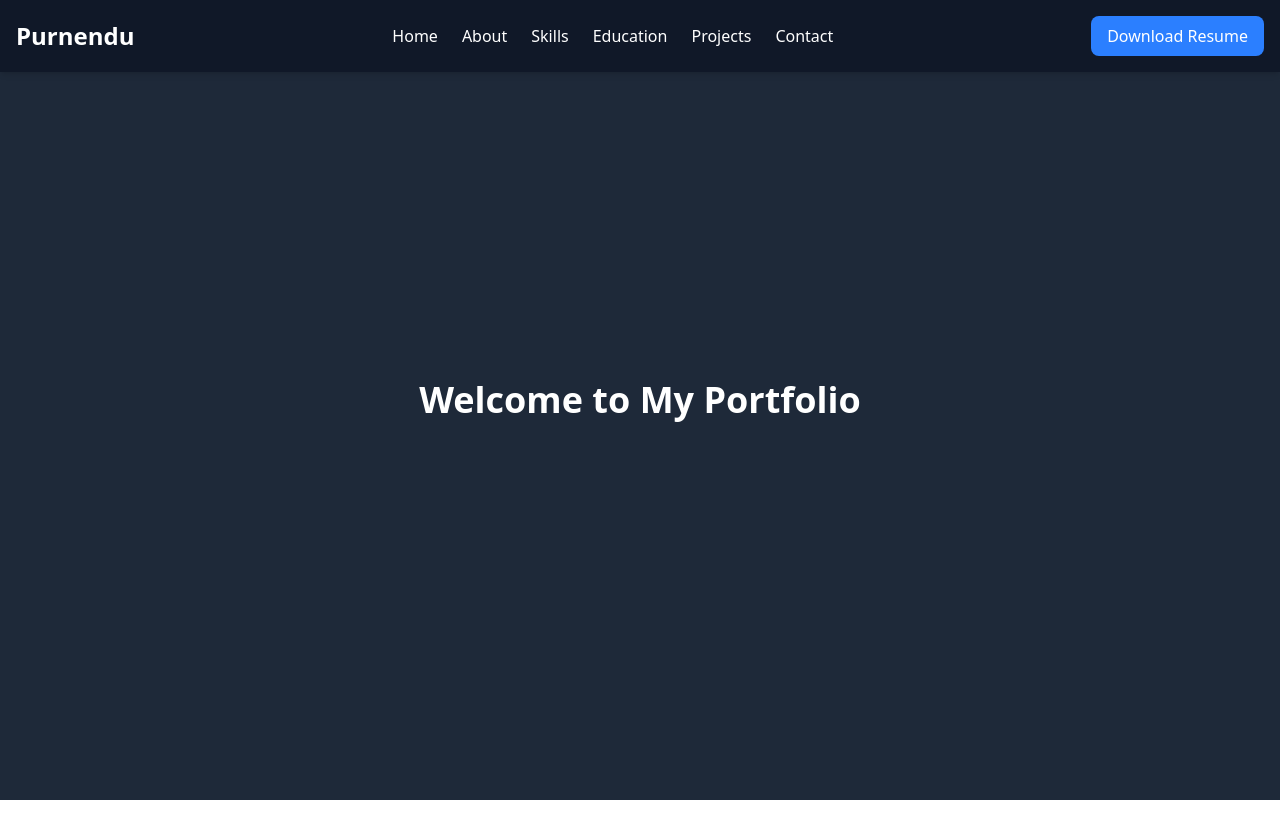
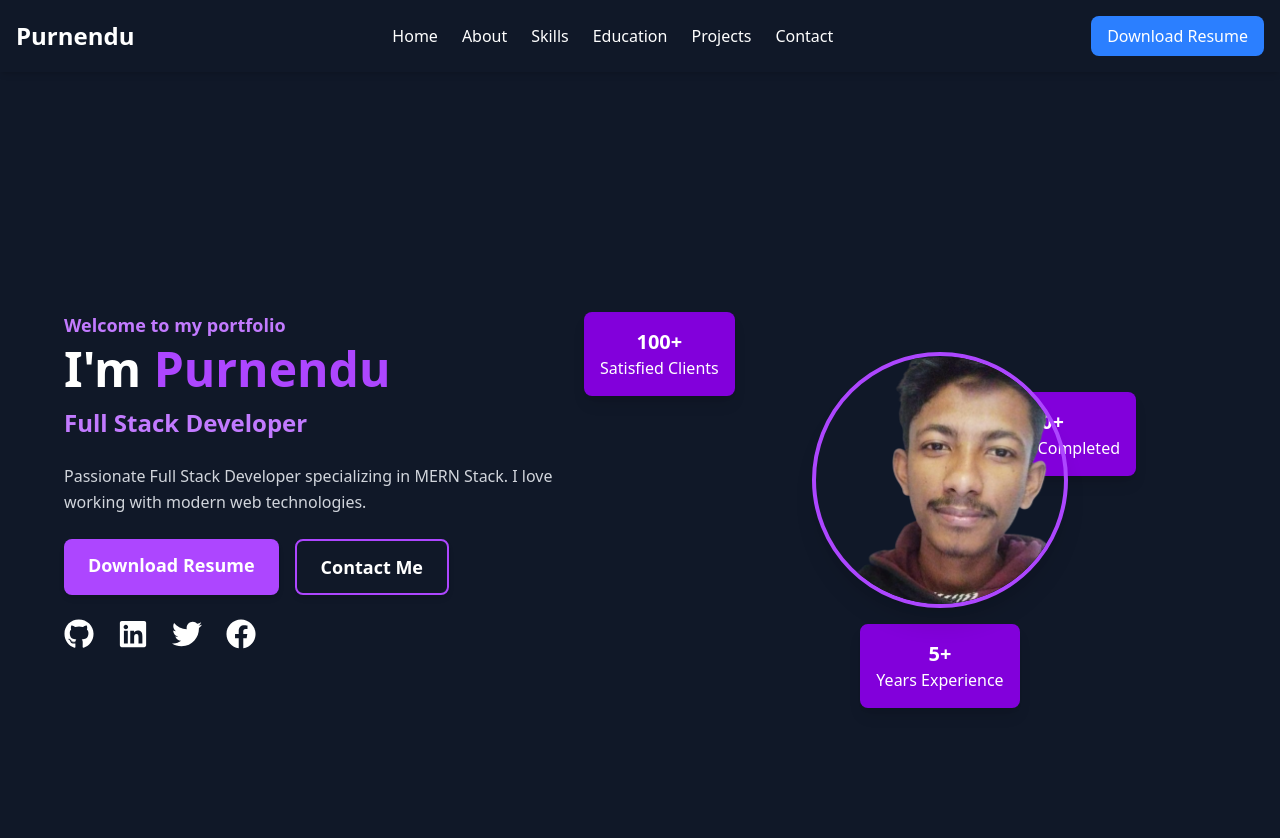
Before and after one commit to Purnendu-sarkar/my-portfolio, a React (Vite) app: page / in a window 1280 px wide. Shown: the top 838 px of the page. Before the commit the page ends 800 px from the top, so only its background shows below. Built offline with nearby package versions, Linux system fonts and the light colour scheme.

Commit message:
Added Hero section with animations and social links

```diff
--- a/package.json
+++ b/package.json
@@ -11,8 +11,10 @@
   },
   "dependencies": {
     "@tailwindcss/vite": "^4.0.3",
+    "framer-motion": "^12.4.0",
     "react": "^19.0.0",
     "react-dom": "^19.0.0",
+    "react-icons": "^5.4.0",
     "react-router": "^7.1.5",
     "react-router-dom": "^7.1.5",
     "tailwindcss": "^4.0.3"
--- a/src/App.jsx
+++ b/src/App.jsx
@@ -1,12 +1,22 @@
 import { Route, Routes } from "react-router";
 import Root from "./Layout/Root";
 import Home from "./Pages/Home";
+import About from "./Pages/About";
+import Skills from "./Pages/Skills";
+import Education from "./Pages/Education";
+import Projects from "./Pages/Projects";
+import Contact from "./Pages/Contact";
 
 function App() {
   return (
     <Routes>
       <Route path="/" element={<Root></Root>}>
         <Route index element={<Home></Home>}></Route>
+        <Route path="/about" element={<About></About>}></Route>
+        <Route path="/skills" element={<Skills></Skills>}></Route>
+        <Route path="/education" element={<Education></Education>}></Route>
+        <Route path="/projects" element={<Projects></Projects>}></Route>
+        <Route path="/contact" element={<Contact></Contact>}></Route>
       </Route>
     </Routes>
   );
--- /dev/null
+++ b/src/Pages/Hero.jsx
@@ -0,0 +1,151 @@
+import { FaGithub, FaLinkedin, FaTwitter, FaFacebook } from "react-icons/fa";
+import Profile from "../assets/profile.png";
+import { motion } from "framer-motion";
+
+const Hero = () => {
+  return (
+    <section className="bg-gray-900 px-6 lg:px-16 py-20">
+      <div className="container mx-auto text-white min-h-screen flex flex-col lg:flex-row items-center justify-between gap-12">
+        {/* Left Content */}
+        <div className="lg:w-1/2 text-center lg:text-left space-y-6">
+          {/* Welcome Text */}
+          <motion.div
+            initial={{ opacity: 0, x: -50 }}
+            animate={{ opacity: 1, x: 0 }}
+            transition={{ duration: 1 }}
+          >
+            <p className="text-purple-400 text-lg font-semibold">
+              Welcome to my portfolio
+            </p>
+            <h1 className="text-4xl md:text-5xl font-extrabold leading-tight">
+              I'm <span className="text-purple-500">Purnendu</span>
+            </h1>
+            <h2 className="text-xl md:text-2xl text-purple-400 mt-2 font-semibold">
+              Full Stack Developer
+            </h2>
+          </motion.div>
+
+          {/* Description */}
+          <motion.p
+            className="text-gray-300 leading-relaxed text-sm md:text-base"
+            initial={{ opacity: 0, x: -50 }}
+            animate={{ opacity: 1, x: 0 }}
+            transition={{ duration: 1, delay: 0.5 }}
+          >
+            Passionate Full Stack Developer specializing in MERN Stack. I love
+            working with modern web technologies.
+          </motion.p>
+
+          {/* Buttons */}
+          <motion.div
+            className="flex flex-col sm:flex-row justify-center lg:justify-start space-y-3 sm:space-y-0 sm:space-x-4"
+            initial={{ opacity: 0, x: -50 }}
+            animate={{ opacity: 1, x: 0 }}
+            transition={{ duration: 1, delay: 1 }}
+          >
+            <a
+              href="/resume.pdf"
+              download
+              className="bg-purple-500 px-6 py-3 rounded-lg text-lg font-semibold hover:bg-purple-700 transition shadow-md"
+            >
+              Download Resume
+            </a>
+            <a
+              href="#contact"
+              className="border-2 border-purple-500 px-6 py-3 rounded-lg text-lg font-semibold hover:bg-purple-500 hover:text-white transition shadow-md"
+            >
+              Contact Me
+            </a>
+          </motion.div>
+
+          {/* Social Links */}
+          <motion.div
+            className="flex justify-center lg:justify-start space-x-6 mt-6"
+            initial={{ opacity: 0, x: -50 }}
+            animate={{ opacity: 1, x: 0 }}
+            transition={{ duration: 1, delay: 1.5 }}
+          >
+            <a
+              href="https://github.com/Purnendu-sarkar"
+              target="_blank"
+              rel="noreferrer"
+            >
+              <FaGithub className="text-3xl hover:text-purple-400 transition" />
+            </a>
+            <a
+              href="https://www.linkedin.com/in/purnendu-sarkar-203b24332"
+              target="_blank"
+              rel="noreferrer"
+            >
+              <FaLinkedin className="text-3xl hover:text-purple-400 transition" />
+            </a>
+            <a
+              href="https://twitter.com/purnendusarkar4200"
+              target="_blank"
+              rel="noreferrer"
+            >
+              <FaTwitter className="text-3xl hover:text-purple-400 transition" />
+            </a>
+            <a
+              href="https://www.facebook.com/purnendusarkar4200"
+              target="_blank"
+              rel="noreferrer"
+            >
+              <FaFacebook className="text-3xl hover:text-purple-400 transition" />
+            </a>
+          </motion.div>
+        </div>
+
+        {/* Right Content */}
+        <div className="lg:w-1/2 flex justify-center items-center relative mt-10 lg:mt-0">
+          {/* Profile Image */}
+          <motion.div
+            className="relative z-10"
+            initial={{ scale: 0.8, opacity: 0 }}
+            animate={{ scale: 1, opacity: 1 }}
+            transition={{ duration: 1 }}
+          >
+            <img
+              src={Profile}
+              alt="Purnendu"
+              className="w-48 md:w-64 h-48 md:h-64 rounded-full shadow-xl border-4 border-purple-500"
+            />
+          </motion.div>
+
+          {/* Floating Cards */}
+          <motion.div
+            className="absolute -top-10 -left-10 lg:-left-20 bg-purple-700 text-white p-4 rounded-lg shadow-lg text-center"
+            initial={{ opacity: 0, y: -50 }}
+            animate={{ opacity: 1, y: 0 }}
+            transition={{ duration: 1, delay: 0.5 }}
+          >
+            <h3 className="text-lg md:text-xl font-bold">100+</h3>
+            <p className="text-sm md:text-base">Satisfied Clients</p>
+          </motion.div>
+
+          <motion.div
+            className="absolute top-10 right-10 lg:right-20 bg-purple-700 text-white p-4 rounded-lg shadow-lg text-center"
+            initial={{ opacity: 0, y: -50 }}
+            animate={{ opacity: 1, y: 0 }}
+            transition={{ duration: 1, delay: 0.7 }}
+          >
+            <h3 className="text-lg md:text-xl font-bold">50+</h3>
+            <p className="text-sm md:text-base">Projects Completed</p>
+          </motion.div>
+
+          <motion.div
+            className="absolute -bottom-[100px] bg-purple-700 text-white p-4 rounded-lg shadow-lg text-center"
+            initial={{ opacity: 0, y: 50 }}
+            animate={{ opacity: 1, y: 0 }}
+            transition={{ duration: 1, delay: 0.9 }}
+          >
+            <h3 className="text-lg md:text-xl font-bold">5+</h3>
+            <p className="text-sm md:text-base">Years Experience</p>
+          </motion.div>
+        </div>
+      </div>
+    </section>
+  );
+};
+
+export default Hero;
--- a/src/Pages/Home.jsx
+++ b/src/Pages/Home.jsx
@@ -1,7 +1,9 @@
+import Hero from "./Hero";
+
 const Home = () => {
   return (
-    <div className="h-screen flex items-center justify-center bg-gray-800 text-white">
-      <h1 className="text-4xl font-bold">Welcome to My Portfolio</h1>
+    <div className="">
+      <Hero></Hero>
     </div>
   );
 };
```
Also changed, not shown: src/assets/profile.png (added), 1 other file (tests, documents, lock files or other folders).
